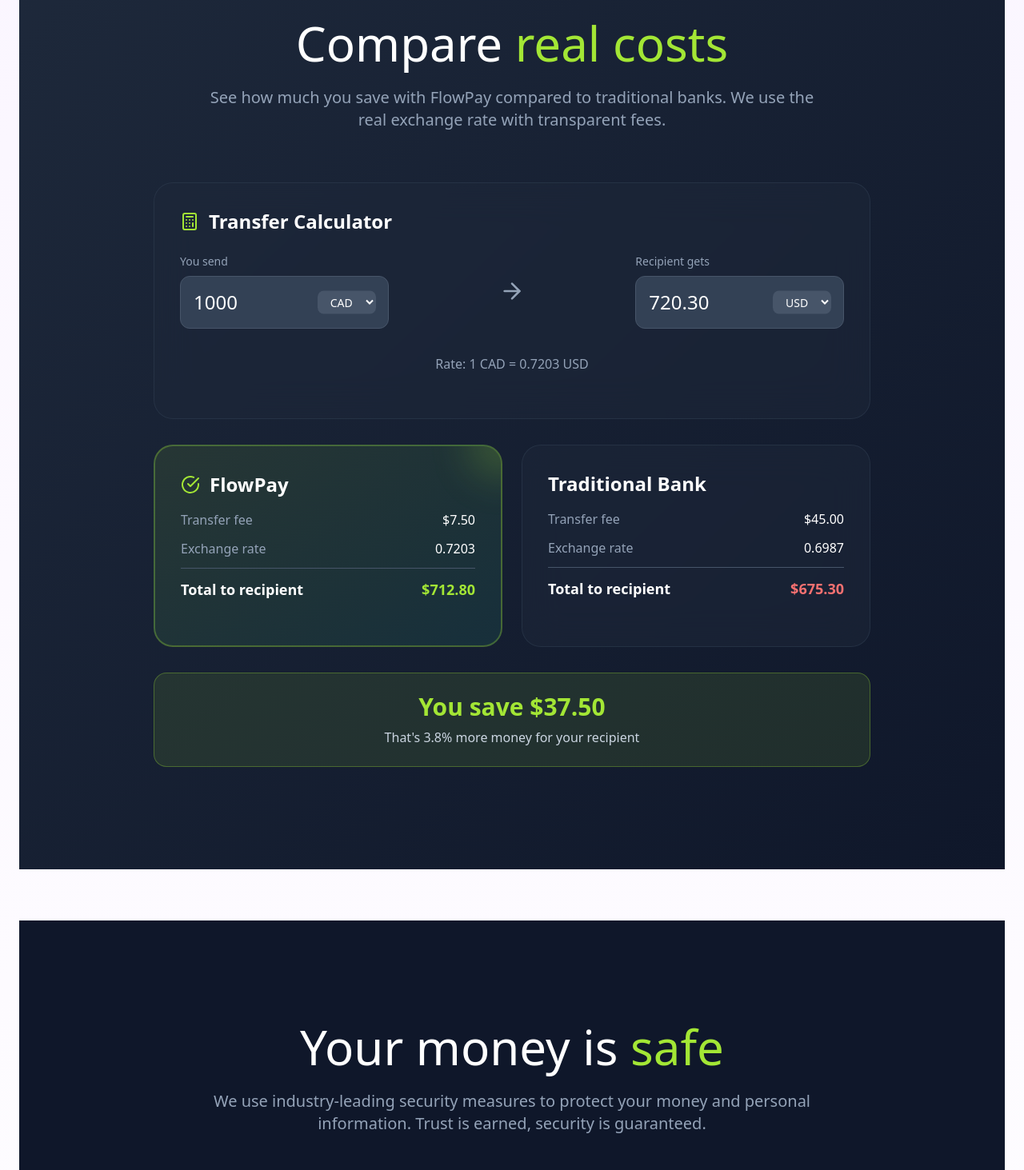
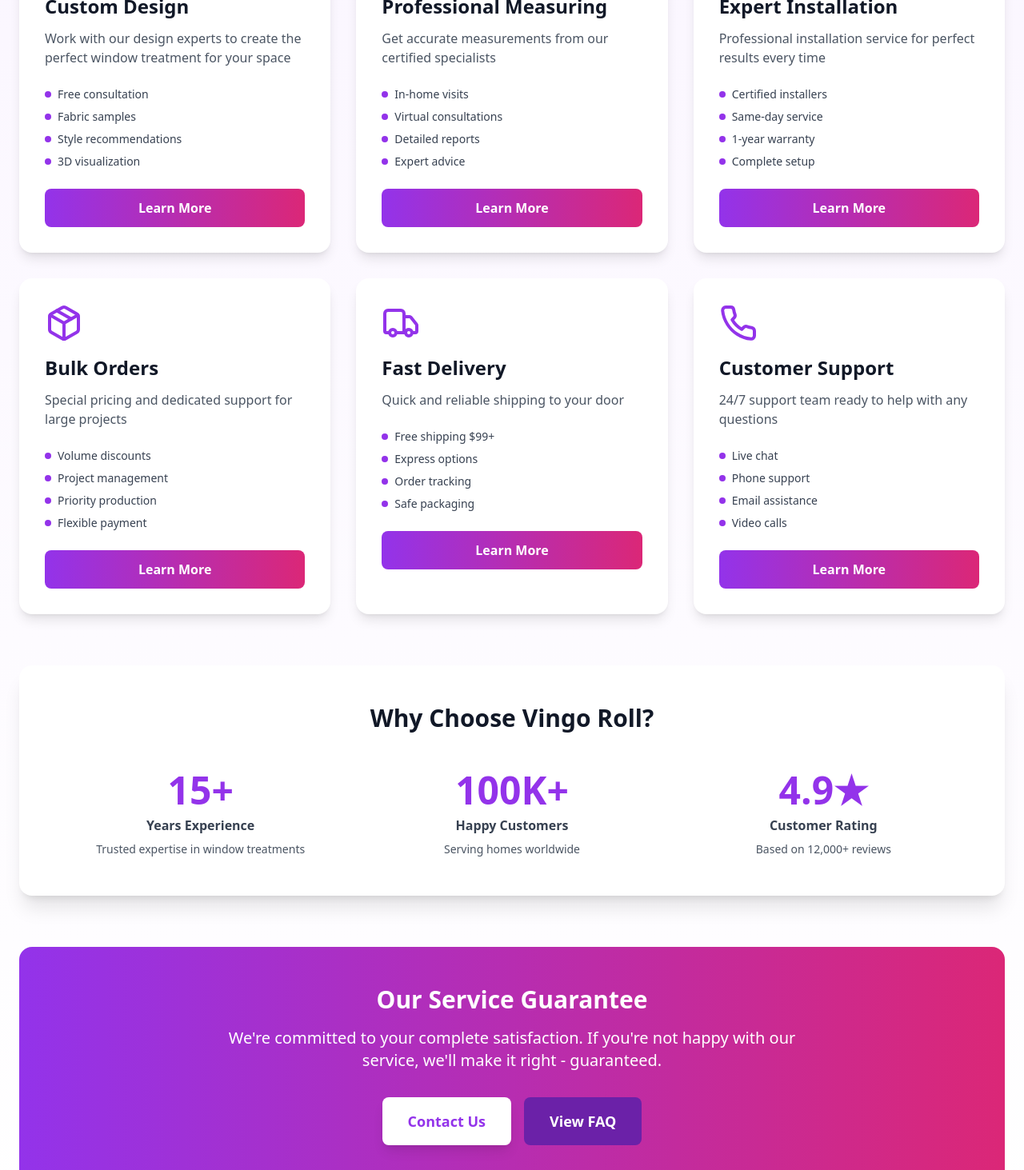
Before and after one commit to Mostafa-SAID7/Vingo-Roll, a React (Vite) app: page /services in a window 1280 px wide. Shown: the part 420-1883 px from the top of the page at 80% size. Built offline with nearby package versions, Linux system fonts and the light colour scheme.

Commit message:
Fix Services page - replace financial components with proper curtain services content (Custom Design, Measuring, Installation, Bulk Orders, Delivery, Support)

```diff
--- a/src/pages/Services.tsx
+++ b/src/pages/Services.tsx
@@ -1,11 +1,53 @@
 import React from 'react';
 import { motion } from 'framer-motion';
-import TransactionJourney from '../components/TransactionJourney';
-import CurrencyDashboard from '../components/CurrencyDashboard';
-import FeeCalculator from '../components/FeeCalculator';
-import SecuritySection from '../components/SecuritySection';
+import { Ruler, Wrench, Palette, Package, Phone, Truck } from 'lucide-react';
 
 const Services = () => {
+  const services = [
+    {
+      icon: <Palette size={48} />,
+      title: 'Custom Design',
+      description: 'Work with our design experts to create the perfect window treatment for your space',
+      features: ['Free consultation', 'Fabric samples', 'Style recommendations', '3D visualization'],
+      link: '/custom-orders'
+    },
+    {
+      icon: <Ruler size={48} />,
+      title: 'Professional Measuring',
+      description: 'Get accurate measurements from our certified specialists',
+      features: ['In-home visits', 'Virtual consultations', 'Detailed reports', 'Expert advice'],
+      link: '/measuring-service'
+    },
+    {
+      icon: <Wrench size={48} />,
+      title: 'Expert Installation',
+      description: 'Professional installation service for perfect results every time',
+      features: ['Certified installers', 'Same-day service', '1-year warranty', 'Complete setup'],
+      link: '/installation'
+    },
+    {
+      icon: <Package size={48} />,
+      title: 'Bulk Orders',
+      description: 'Special pricing and dedicated support for large projects',
+      features: ['Volume discounts', 'Project management', 'Priority production', 'Flexible payment'],
+      link: '/custom-orders'
+    },
+    {
+      icon: <Truck size={48} />,
+      title: 'Fast Delivery',
+      description: 'Quick and reliable shipping to your door',
+      features: ['Free shipping $99+', 'Express options', 'Order tracking', 'Safe packaging'],
+      link: '/shipping-info'
+    },
+    {
+      icon: <Phone size={48} />,
+      title: 'Customer Support',
+      description: '24/7 support team ready to help with any questions',
+      features: ['Live chat', 'Phone support', 'Email assistance', 'Video calls'],
+      link: '/contact'
+    }
+  ];
+
   return (
     <div className="min-h-screen bg-gradient-to-b from-purple-50 to-white py-20">
       <div className="max-w-7xl mx-auto px-6">
@@ -18,16 +60,97 @@
           <p className="text-xl text-gray-600">Everything you need for the perfect window treatment experience</p>
         </motion.div>
 
-        <TransactionJourney />
-        <div className="mt-16">
-          <CurrencyDashboard />
+        {/* Services Grid */}
+        <div className="grid md:grid-cols-2 lg:grid-cols-3 gap-8 mb-16">
+          {services.map((service, index) => (
+            <motion.div
+              key={index}
+              initial={{ opacity: 0, y: 20 }}
+              animate={{ opacity: 1, y: 0 }}
+              transition={{ delay: index * 0.1 }}
+              className="bg-white rounded-2xl shadow-lg p-8 hover:shadow-xl transition-all"
+            >
+              <div className="text-purple-600 mb-4">{service.icon}</div>
+              <h3 className="text-2xl font-bold text-gray-900 mb-3">{service.title}</h3>
+              <p className="text-gray-600 mb-6">{service.description}</p>
+
+              <ul className="space-y-2 mb-6">
+                {service.features.map((feature, i) => (
+                  <li key={i} className="text-gray-700 flex items-center text-sm">
+                    <span className="w-2 h-2 bg-purple-600 rounded-full mr-2"></span>
+                    {feature}
+                  </li>
+                ))}
+              </ul>
+
+              <a
+                href={service.link}
+                className="block text-center bg-gradient-to-r from-purple-600 to-pink-600 text-white py-3 rounded-lg font-semibold hover:shadow-lg transition-all"
+              >
+                Learn More
+              </a>
+            </motion.div>
+          ))}
         </div>
-        <div className="mt-16">
-          <FeeCalculator />
-        </div>
-        <div className="mt-16">
-          <SecuritySection />
-        </div>
+
+        {/* Why Choose Us */}
+        <motion.div
+          initial={{ opacity: 0, y: 20 }}
+          animate={{ opacity: 1, y: 0 }}
+          transition={{ delay: 0.6 }}
+          className="bg-white rounded-2xl shadow-xl p-12 mb-16"
+        >
+          <h2 className="text-3xl font-bold text-gray-900 text-center mb-12">Why Choose Vingo Roll?</h2>
+
+          <div className="grid md:grid-cols-3 gap-8">
+            <div className="text-center">
+              <div className="text-5xl font-bold text-purple-600 mb-2">15+</div>
+              <p className="text-gray-700 font-semibold mb-2">Years Experience</p>
+              <p className="text-gray-600 text-sm">Trusted expertise in window treatments</p>
+            </div>
+            <div className="text-center">
+              <div className="text-5xl font-bold text-purple-600 mb-2">100K+</div>
+              <p className="text-gray-700 font-semibold mb-2">Happy Customers</p>
+              <p className="text-gray-600 text-sm">Serving homes worldwide</p>
+            </div>
+            <div className="text-center">
+              <div className="text-5xl font-bold text-purple-600 mb-2">4.9★</div>
+              <p className="text-gray-700 font-semibold mb-2">Customer Rating</p>
+              <p className="text-gray-600 text-sm">Based on 12,000+ reviews</p>
+            </div>
+          </div>
+        </motion.div>
+
+        {/* Service Guarantee */}
+        <motion.div
+          initial={{ opacity: 0, y: 20 }}
+          animate={{ opacity: 1, y: 0 }}
+          transition={{ delay: 0.8 }}
+          className="bg-gradient-to-r from-purple-600 to-pink-600 rounded-2xl p-12 text-center text-white"
+        >
+          <h2 className="text-3xl font-bold mb-4">Our Service Guarantee</h2>
+          <p className="text-xl mb-8 max-w-3xl mx-auto">
+            We're committed to your complete satisfaction. If you're not happy with our service, we'll make it right - guaranteed.
+          </p>
+          <div className="flex flex-col sm:flex-row gap-4 justify-center">
+            <motion.a
+              href="/contact"
+              whileHover={{ scale: 1.05 }}
+              whileTap={{ scale: 0.95 }}
+              className="bg-white text-purple-600 px-8 py-4 rounded-lg font-semibold text-lg shadow-lg hover:shadow-xl transition-all"
+            >
+              Contact Us
+            </motion.a>
+            <motion.a
+              href="/faq"
+              whileHover={{ scale: 1.05 }}
+              whileTap={{ scale: 0.95 }}
+              className="bg-purple-800 text-white px-8 py-4 rounded-lg font-semibold text-lg hover:bg-purple-900 transition-all"
+            >
+              View FAQ
+            </motion.a>
+          </div>
+        </motion.div>
       </div>
     </div>
   );
```
